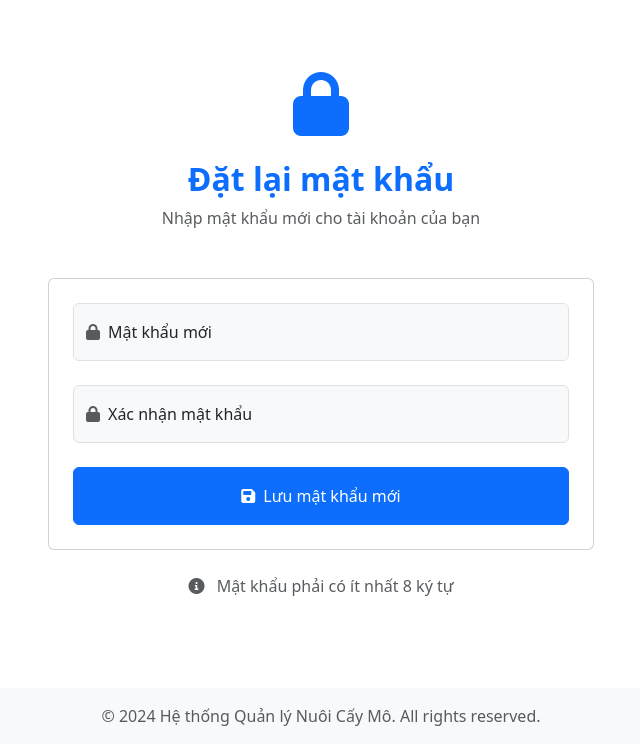
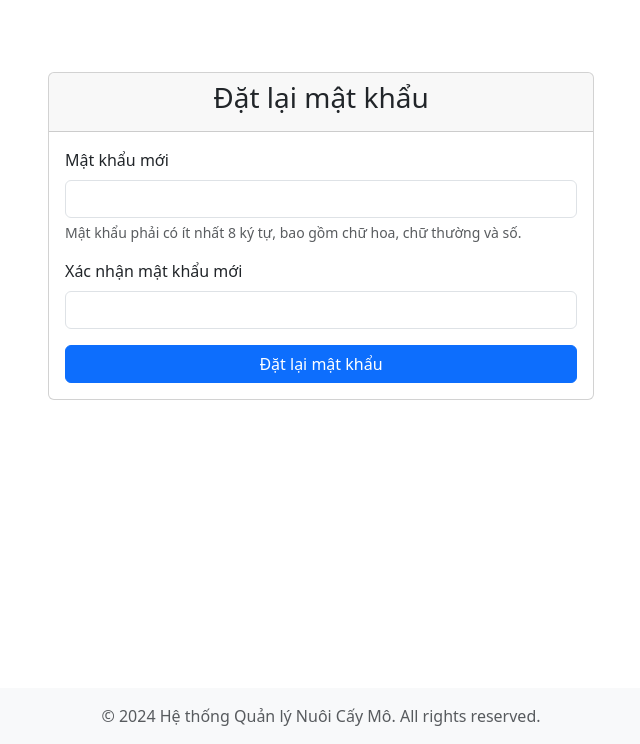
Before and after one commit to minhanh3110-svg/xuanhuong, a Flask app: template templates/reset_password.html in a window 1280 px wide. Shown: the part 56-800 px from the top of the page, without its empty margins (319-959 px from the left). Run offline with Flask 3, Linux system fonts and the light colour scheme; the template is opened without the code that fills it, so the values that code supplies are empty; parts of the project's set-up code (start-up, migrations or seed data) failed here and were passed over.

Commit message:
Update reset_password.html

```diff
--- a/templates/reset_password.html
+++ b/templates/reset_password.html
@@ -1,107 +1,43 @@
 {% extends "base.html" %}
 
 {% block content %}
-<div class="container py-5">
+<div class="container mt-5">
     <div class="row justify-content-center">
         <div class="col-md-6">
-            <div class="text-center mb-5">
-                <div class="mb-4">
-                    <i class="fas fa-lock fa-4x text-primary"></i>
+            <div class="card">
+                <div class="card-header">
+                    <h3 class="text-center">Đặt lại mật khẩu</h3>
                 </div>
-                <h2 class="fw-bold text-primary mb-2">Đặt lại mật khẩu</h2>
-                <p class="text-muted">Nhập mật khẩu mới cho tài khoản của bạn</p>
-            </div>
+                <div class="card-body">
+                    {% with messages = get_flashed_messages(with_categories=true) %}
+                        {% if messages %}
+                            {% for category, message in messages %}
+                                <div class="alert alert-{{ category }}">{{ message }}</div>
+                            {% endfor %}
+                        {% endif %}
+                    {% endwith %}
 
-            <div class="card">
-                <div class="card-body p-4">
-                    <form method="post" class="needs-validation" novalidate>
-                        <div class="form-floating mb-4">
-                            <input type="password"
-                                   class="form-control bg-light"
-                                   id="password"
-                                   name="password"
-                                   placeholder="Nhập mật khẩu mới"
-                                   required>
-                            <label for="password">
-                                <i class="fas fa-lock text-muted me-2"></i>Mật khẩu mới
-                            </label>
-                            <div class="invalid-feedback">
-                                Vui lòng nhập mật khẩu mới
+                    <form method="POST">
+                        <div class="mb-3">
+                            <label for="password" class="form-label">Mật khẩu mới</label>
+                            <input type="password" class="form-control" id="password" name="password" required>
+                            <div class="form-text">
+                                Mật khẩu phải có ít nhất 8 ký tự, bao gồm chữ hoa, chữ thường và số.
                             </div>
                         </div>
 
-                        <div class="form-floating mb-4">
-                            <input type="password"
-                                   class="form-control bg-light"
-                                   id="confirm_password"
-                                   name="confirm_password"
-                                   placeholder="Xác nhận mật khẩu mới"
-                                   required>
-                            <label for="confirm_password">
-                                <i class="fas fa-lock text-muted me-2"></i>Xác nhận mật khẩu
-                            </label>
-                            <div class="invalid-feedback">
-                                Vui lòng xác nhận mật khẩu mới
-                            </div>
+                        <div class="mb-3">
+                            <label for="confirm_password" class="form-label">Xác nhận mật khẩu mới</label>
+                            <input type="password" class="form-control" id="confirm_password" name="confirm_password" required>
                         </div>
 
                         <div class="d-grid">
-                            <button type="submit" class="btn btn-primary py-3">
-                                <i class="fas fa-save me-2"></i>Lưu mật khẩu mới
-                            </button>
+                            <button type="submit" class="btn btn-primary">Đặt lại mật khẩu</button>
                         </div>
                     </form>
                 </div>
             </div>
-
-            <div class="text-center mt-4">
-                <p class="text-muted">
-                    <i class="fas fa-info-circle me-2"></i>
-                    Mật khẩu phải có ít nhất 8 ký tự
-                </p>
-            </div>
         </div>
     </div>
 </div>
-
-<script>
-// Form validation
-(function () {
-    'use strict'
-    var forms = document.querySelectorAll('.needs-validation')
-    Array.prototype.slice.call(forms).forEach(function (form) {
-        form.addEventListener('submit', function (event) {
-            if (!form.checkValidity()) {
-                event.preventDefault()
-                event.stopPropagation()
-            }
-            form.classList.add('was-validated')
-        }, false)
-    })
-
-    // Kiểm tra mật khẩu khớp nhau
-    var password = document.getElementById("password")
-    var confirm_password = document.getElementById("confirm_password");
-
-    function validatePassword(){
-        if(password.value != confirm_password.value) {
-            confirm_password.setCustomValidity("Mật khẩu không khớp");
-        } else {
-            confirm_password.setCustomValidity('');
-        }
-    }
-
-    password.onchange = validatePassword;
-    confirm_password.onkeyup = validatePassword;
-
-    // Kiểm tra độ dài mật khẩu
-    password.addEventListener('input', function() {
-        if(this.value.length < 8) {
-            this.setCustomValidity("Mật khẩu phải có ít nhất 8 ký tự");
-        } else {
-            this.setCustomValidity('');
-        }
-    });
-})()
-</script>
 {% endblock %}
```
